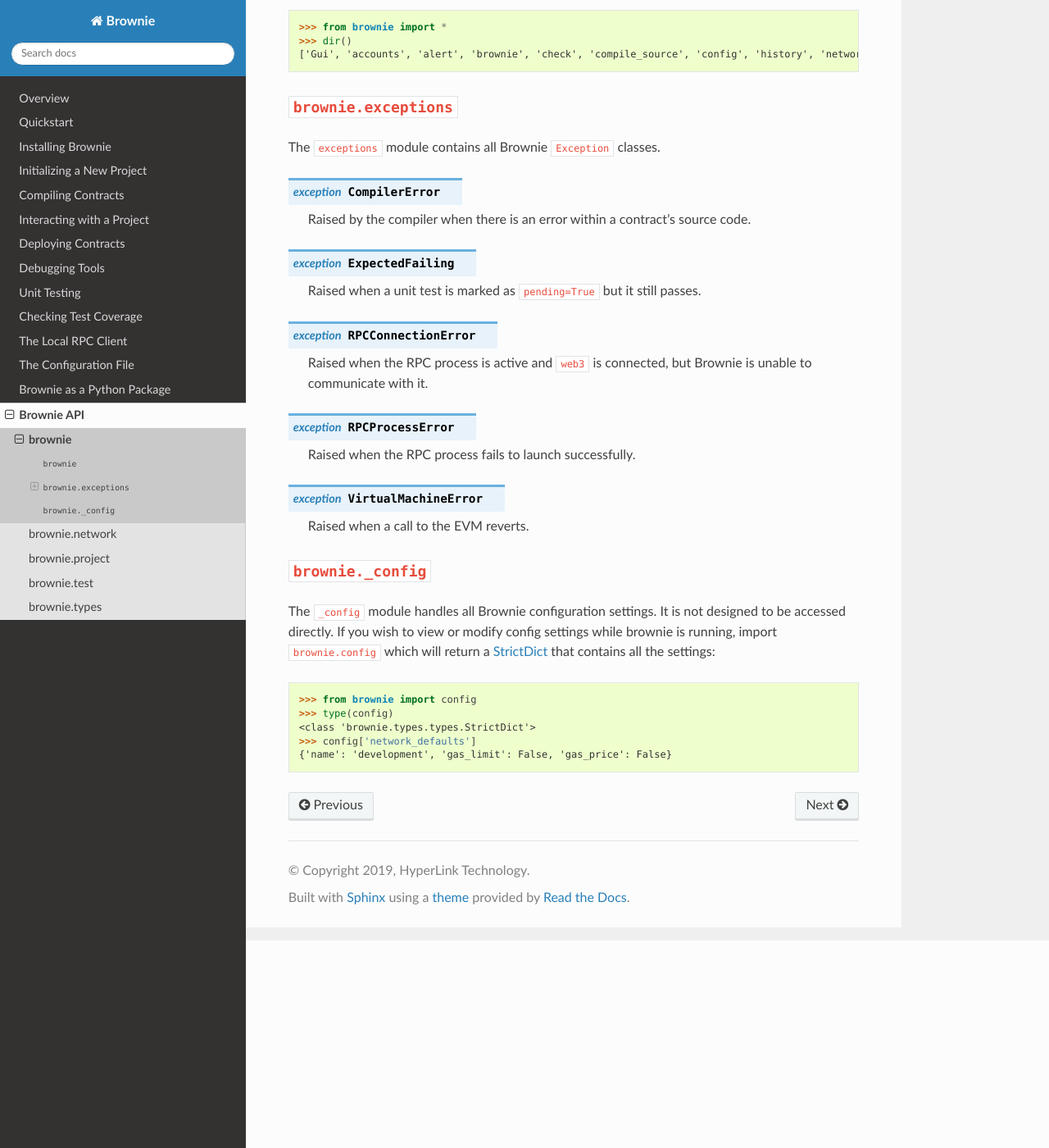
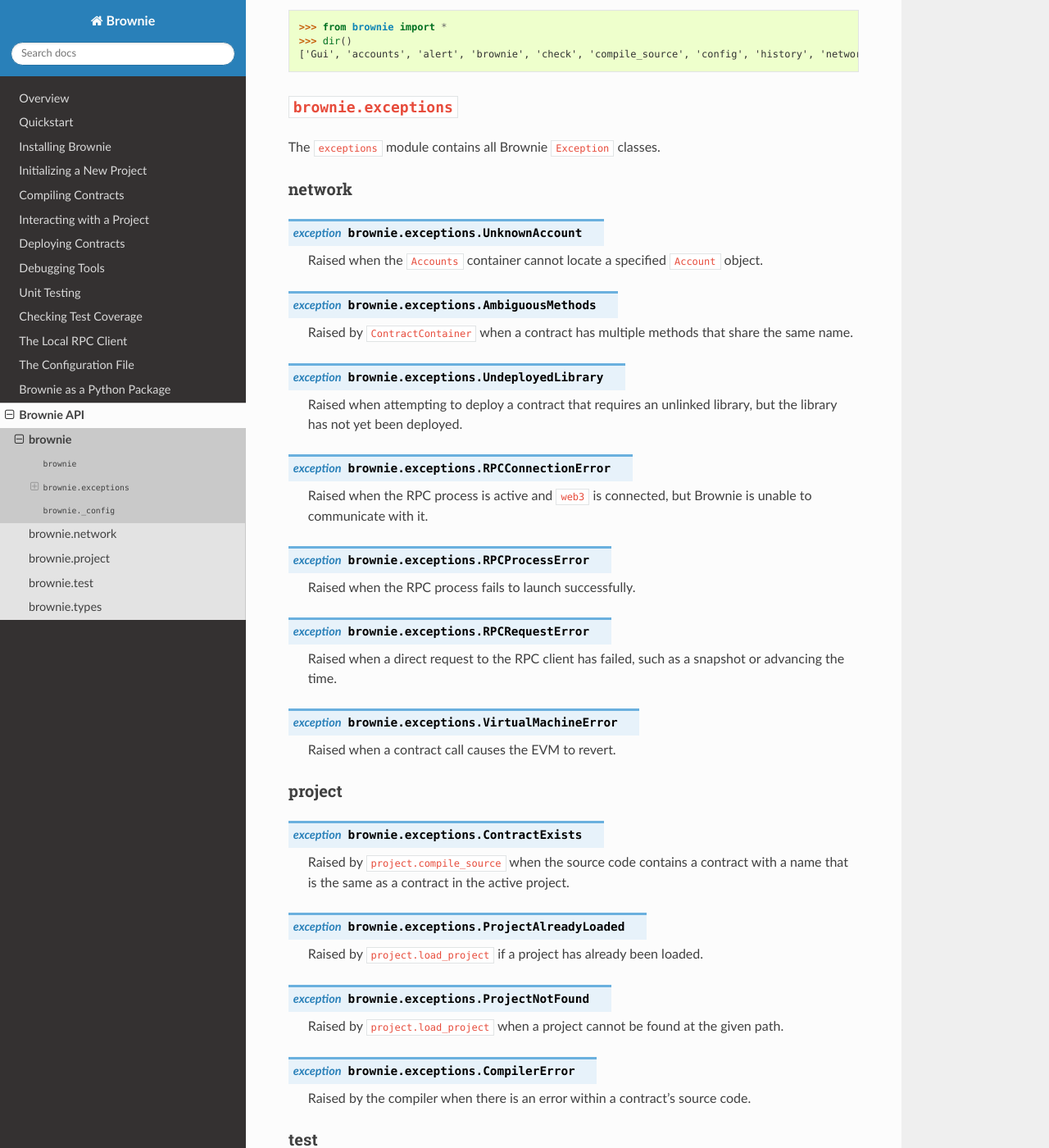
Before and after one commit to eth-brownie/brownie, a Sphinx documentation site: the page built from docs/api-brownie.rst, in a window 1280 px wide and 1400 px high, scrolled down 253 px. Shown: the whole window at 82% size. Built offline with Sphinx 7.4.7 and the Read the Docs theme 2.0.0, drawn with Linux system fonts in a browser that asks for light colours; some of the changed text lies outside the part shown.

Commit message:
update docs

```diff
--- a/docs/api-brownie.rst
+++ b/docs/api-brownie.rst
@@ -20,25 +20,71 @@
 
 The ``exceptions`` module contains all Brownie ``Exception`` classes.
 
-.. py:exception:: CompilerError
+network
+*******
+
+.. py:exception:: brownie.exceptions.UnknownAccount
+
+    Raised when the ``Accounts`` container cannot locate a specified ``Account`` object.
+
+.. py:exception:: brownie.exceptions.AmbiguousMethods
+
+    Raised by ``ContractContainer`` when a contract has multiple methods that share the same name.
+
+.. py:exception:: brownie.exceptions.UndeployedLibrary
+
+    Raised when attempting to deploy a contract that requires an unlinked library, but the library has not yet been deployed.
+
+.. py:exception:: brownie.exceptions.RPCConnectionError
+
+    Raised when the RPC process is active and ``web3`` is connected, but Brownie is unable to communicate with it.
+
+.. py:exception:: brownie.exceptions.RPCProcessError
+
+    Raised when the RPC process fails to launch successfully.
+
+.. py:exception:: brownie.exceptions.RPCRequestError
+
+    Raised when a direct request to the RPC client has failed, such as a snapshot or advancing the time.
+
+.. py:exception:: brownie.exceptions.VirtualMachineError
+
+    Raised when a contract call causes the EVM to revert.
+
+project
+*******
+
+.. py:exception:: brownie.exceptions.ContractExists
+
+    Raised by ``project.compile_source`` when the source code contains a contract with a name that is the same as a contract in the active project.
+
+.. py:exception:: brownie.exceptions.ProjectAlreadyLoaded
+
+    Raised by ``project.load_project`` if a project has already been loaded.
+
+.. py:exception:: brownie.exceptions.ProjectNotFound
+
+    Raised by ``project.load_project`` when a project cannot be found at the given path.
+
+.. py:exception:: brownie.exceptions.CompilerError
 
     Raised by the compiler when there is an error within a contract's source code.
 
-.. py:exception:: ExpectedFailing
+test
+****
+
+.. py:exception:: brownie.exceptions.ExpectedFailing
 
     Raised when a unit test is marked as ``pending=True`` but it still passes.
 
-.. py:exception:: RPCConnectionError
+types
+*****
 
-    Raised when the RPC process is active and ``web3`` is connected, but Brownie is unable to communicate with it.
+.. py:exception:: brownie.exceptions.InvalidABI
 
-.. py:exception:: RPCProcessError
+    Raised when an invalid ABI is given while converting contract inputs or outputs.
 
-    Raised when the RPC process fails to launch successfully.
 
-.. py:exception:: VirtualMachineError
-
-    Raised when a call to the EVM reverts.
 
 ``brownie._config``
 ===================
--- a/docs/api-network.rst
+++ b/docs/api-network.rst
@@ -1067,7 +1067,7 @@
 
 
 ``brownie.network.transaction``
-==============================
+===============================
 
 The ``transaction`` module contains the ``TransactionReceipt`` class and related internal methods.
 
```
Also changed, not shown: docs/api-project.rst (+3 -5 lines), 1 other file.
